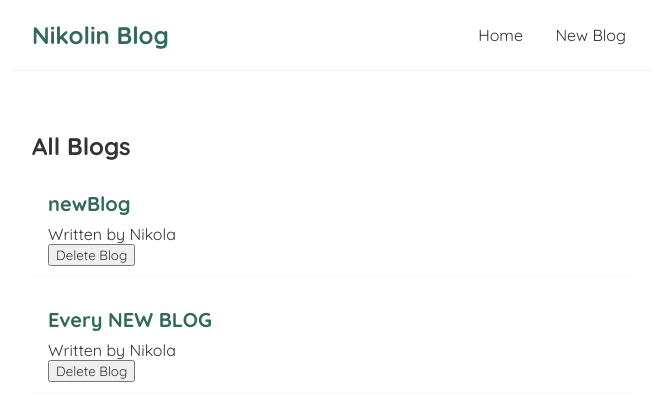
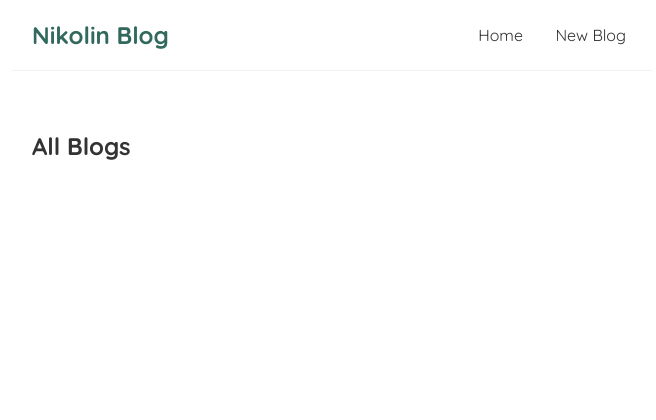
Before and after one commit to crazybarber90/CRUD, a React (Create React App) app: page / in a window 1280 px wide. Shown: the top 420 px of the page, without its empty margins (308-964 px from the left). Built offline with nearby package versions, Linux system fonts and the light colour scheme; data requests are answered from the project's data file.

Commit message:
added button for delete blogs from single blog and functionalty to delete blogs from home

```diff
--- a/data/db.json
+++ b/data/db.json
@@ -1,16 +1,3 @@
 {
-  "blogs": [
-    {
-      "title": "newBlog",
-      "body": "THis is new created blog by Create component",
-      "author": "Nikola",
-      "id": 5
-    },
-    {
-      "title": "Every NEW BLOG",
-      "body": "every new blog will be automaticly added to db.json file",
-      "author": "Nikola",
-      "id": 6
-    }
-  ]
+  "blogs": []
 }
--- a/src/BlogDetails.js
+++ b/src/BlogDetails.js
@@ -17,6 +17,9 @@ const BlogDetails = () => {
       history.push("/");
     });
   };
+  const handleBack = () => {
+    history.push("/");
+  };
 
   return (
     <div className="blog-details">
@@ -25,10 +28,13 @@ const BlogDetails = () => {
       {blog && (
         <article>
           <h2>{blog.title}</h2>
-          <p>Written by {blog.author}</p>
+          <p>Written by :{blog.author}</p>
           <div>{blog.body}</div>
 
-          <button onClick={handleClick}>Delete</button>
+          <button style={{ marginRight: "15px" }} onClick={handleClick}>
+            Delete
+          </button>
+          <button onClick={handleBack}>Back to Blogs</button>
         </article>
       )}
     </div>
--- a/src/BlogList.js
+++ b/src/BlogList.js
@@ -8,7 +8,7 @@ const BlogList = ({ blogs, title, handleDelete }) => {
         <div className="blog-preview" key={blog.id}>
           <Link to={`/blogs/${blog.id}`}>
             <h2>{blog.title}</h2>
-            <p>Written by {blog.author}</p>
+            <p style={{ marginBottom: "10px" }}>Written by {blog.author}</p>
           </Link>
 
           <button onClick={() => handleDelete(blog.id)}>Delete Blog</button>
--- a/src/Create.js
+++ b/src/Create.js
@@ -48,6 +48,8 @@ const Create = () => {
         <select value={author} onChange={(e) => setAuthor(e.target.value)}>
           <option value="Nikola">Nikola</option>
           <option value="Nenad">Nenad</option>
+          <option value="Marko">Marko</option>
+          <option value="Ivan">Ivan</option>
         </select>
 
         {/* CHANGING BUTTON ON PENDING  */}
--- a/src/Home.js
+++ b/src/Home.js
@@ -1,6 +1,7 @@
 import React, { useState, useEffect } from "react";
 import BlogList from "./BlogList";
 import useFetch from "./useFetch";
+import { useHistory, useParams } from "react-router-dom";
 
 // USING (installed) JSON package SERVER FOR GETIING DATA (npx json-server --watch data/db.json --port 8000)
 
@@ -12,10 +13,17 @@ export const Home = () => {
     error,
   } = useFetch("http://localhost:8000/blogs");
 
+  const history = useHistory();
+
   // FUNCTION FOR DELETING BLOGS
   const handleDelete = (id) => {
     const newBlogs = blogs.filter((blog) => blog.id !== id);
     setData(newBlogs);
+    fetch("http://localhost:8000/blogs/" + id, {
+      method: "DELETE",
+    }).then(() => {
+      history.push("/");
+    });
   };
 
   return (
```
Also changed, not shown: src/useFetch.js (+12 -0 lines).
